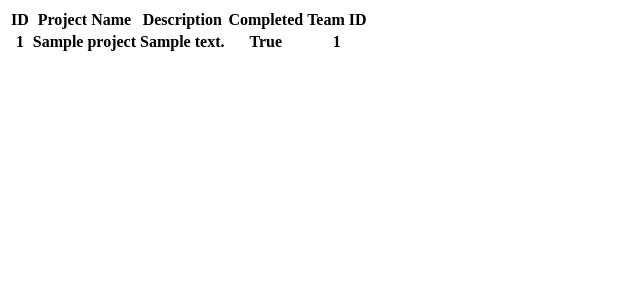
After one commit to Damien580/specsWeek4, a Flask app: page /all-projects in a window 1280 px wide. The commit adds this page. Shown: the top 300 px of the page, without its empty margins (0-640 px from the left). Run offline with Flask 3, Linux system fonts and the light colour scheme; tables that the repository leaves empty hold one stand-in row (values such as "Sample post"); lists and menus that the app fills with data are empty.

Commit message:
raw code, no styling

```diff
--- a/server.py
+++ b/server.py
@@ -1,13 +1,14 @@
 from flask import Flask, render_template, redirect, url_for
 
 from forms import TeamForm, ProjectForm
-from model import User, Team, Project, connect_to_db
+from model import db, User, Team, Project, connect_to_db
 
 app = Flask(__name__)
 
 app.secret_key = "secret key 69" #creates the secret key used by the token.
 
 user_id = 1
+
 
 @app.route("/") #route for home page
 def home():
@@ -21,10 +22,16 @@ def add_team():
     team_form = TeamForm() #assigns TeamForm to a variable.
 
     if team_form.validate_on_submit(): #checks that all form validators are met.
-        print(team_form.team_name.data) #prints data from new team.
+        team_name = team_form.team_name.data
+        new_team = Team(team_name, user_id)
+        with app.app_context():
+            db.session.add(new_team)
+            db.session.commit()
         return redirect(url_for("home")) #redirects to home page
     else:
         return redirect(url_for("home"))
+
+
 
 @app.route("/add-project", methods=["POST"])
 def add_project():
@@ -32,11 +39,38 @@ def add_project():
     project_form.update_teams(User.query.get(user_id).teams)
 
     if project_form.validate_on_submit():
-        print(project_form.project_name.data)
+        project_name = project_form.project_name.data
+        description = project_form.description.data
+        completed = project_form.completed.data
+        team_selection = project_form.team_selection.data
+        new_project = Project(project_name, description, completed, team_selection)
+        with app.app_context():
+            db.session.add(new_project)
+            db.session.commit()
         return redirect(url_for("home"))
     else:
         return redirect(url_for("home"))
 
+
+
+@app.route("/all-teams")
+def all_teams():
+    team_list = Team.query.filter_by(user_id = user_id).all()
+
+    return render_template("all_teams.html", team_list = team_list)
+
+@app.route("/all-projects")
+def all_projects():
+    project_list = Project.query.all()
+
+    return render_template("all_projects.html", project_list = project_list)
+
+
+
+
+
+
+
 if __name__ == "__main__":
     connect_to_db(app)
     app.run(debug = True, port = 8000, host = "localhost")
--- /dev/null
+++ b/templates/all_projects.html
@@ -0,0 +1,35 @@
+<!DOCTYPE html>
+<html lang="en">
+<head>
+    <meta charset="UTF-8">
+    <meta http-equiv="X-UA-Compatible" content="IE=edge">
+    <meta name="viewport" content="width=device-width, initial-scale=1.0">
+    <title>All Projects</title>
+</head>
+<body>
+    {%block body%}
+<table class="table table-secondary table-striped mt-3">
+    <thead>
+        <tr>
+            <th class="text-dark">ID</th>
+            <th class="text-dark">Project Name</th>
+            <th class="text-dark">Description</th>
+            <th class=""text-dark">Completed</th>
+            <th class="text-dark">Team ID</th>
+        </tr>
+    </thead>
+    <tbody>
+        {% for project in project_list%}
+        <tr>
+            <th>{{ project.id}}</th>
+            <th>{{ project.project_name}}</th>
+            <th>{{ project.description }}</th>
+            <th>{{ project.completed }}</th>
+            <th>{{ project.team_id}}</th>
+        </tr>
+        {% endfor %}
+    </tbody>
+</table>
+{%endblock%}
+</body>
+</html>
```
Also changed, not shown: model.py (+4 -4 lines), templates/all_teams.html (added, +34 -0 lines), templates/home.html (+6 -1 lines), static/styles.css (added), 1 other file.
